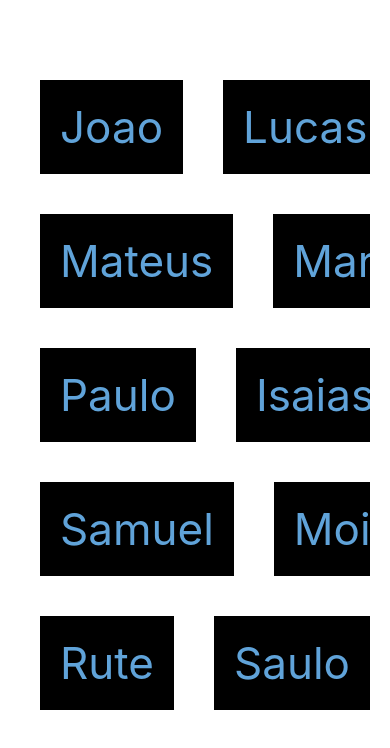
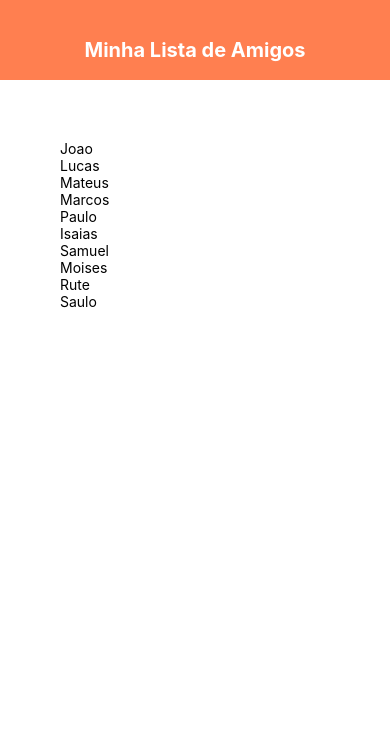
Before and after one commit to Euler-JS/my-app-react-native, a React Native app: screen / in a window 390 px wide. Shown: the top 748 px of the page. Built offline with nearby package versions, Linux system fonts and the light colour scheme.

Commit message:
todo app parte 1

```diff
--- a/App.js
+++ b/App.js
@@ -1,11 +1,10 @@
 import { StatusBar } from 'expo-status-bar';
-import { StyleSheet, Text, View, Button, TextInput, FlatList, TouchableOpacity } from 'react-native';
+import { StyleSheet, View, FlatList, Text} from 'react-native';
 import { useState } from 'react';
+import Header from './components/header';
 
 export default function App() {
-  const [name, setName] = useState('Euler-JS');
-  const [person, setPerson] = useState({nome: 'Joao', idade:27});
-  const [pessoas, setPessoa] = useState([
+  const [todos, setTodos] = useState([
     {nome:"Joao",id:1},
     {nome:"Lucas",id:3},
     {nome:"Mateus",id:2},
@@ -18,36 +17,21 @@
     {nome:"Saulo",id:10},
   ])
 
-  const clickHandler = () =>
-  {
-    setName('Jesus Love Me');
-    setPerson({nome: 'Euler', idade:26})
-    setContador(contador + 1);
-    setPerson({nome:person.nome, idade: person.idade + 1})
-  }
-
-  const desativa = (id) =>
-  {
-    setPessoa((listaAnterior) =>{
-        return listaAnterior.filter(pessoa => pessoa.id != id)
-    })
-  }
-
-  const [contador, setContador] = useState(1);
-
   return (
     <View style={styles.container}>
-      <FlatList
-        numColumns={2}
-        keyExtractor={(item) => item.id}
-        data={pessoas}
-        renderItem= {({item})=>(
-          <TouchableOpacity onPress={()=> desativa(item.id)}>
-            <Text style={styles.text}>{item.nome}</Text>
-          </TouchableOpacity>
-
-        )}
-      />
+        {/* header */}
+        <Header />
+        <View style={styles.content}>
+          {/* todo form */}
+          <View style={styles.list}>
+            <FlatList
+              data={todos}
+              renderItem = { ({ item }) =>(
+                <Text>{item.nome}</Text>
+              )}
+            />
+          </View>
+        </View>
     </View>
   );
 }
@@ -56,29 +40,13 @@
   container: {
     flex: 1,
     backgroundColor: '#fff',
-    marginTop:40,
-    padding:20
-    // alignItems: 'center',
-    // justifyContent: 'center',
   },
-
-  text:{
-    fontSize:44,
-    color: '#60A3D9',
-    // marginTop:40,
-    padding:20,
-    backgroundColor:'#000',
-    margin:20
+  content:
+  {
+    padding: 40,
   },
-  buttonContainer:{
-    margin:20
-  },
-  input: {
-    borderWidth: 1,
-    borderColor: '#777',
-    padding: 8,
-    margin: 10,
-    width: '80%',
+  list: {
+    margin: 20,
   }
 
 });
--- /dev/null
+++ b/components/header.js
@@ -0,0 +1,24 @@
+import { StyleSheet, View, Text} from 'react-native';
+ export default function Header()
+ {
+    return(
+        <View style={styles.header}>
+            <Text style={styles.title}>Minha Lista de Amigos</Text>
+        </View>
+    )
+ }
+
+ const styles = StyleSheet.create({
+    header:{
+        height:80,
+        paddingTop:38,
+        backgroundColor: 'coral'
+    },
+    title:
+    {
+        textAlign: 'center',
+        color: '#FFF',
+        fontSize: 20,
+        fontWeight: 'bold',
+    }
+})
```
